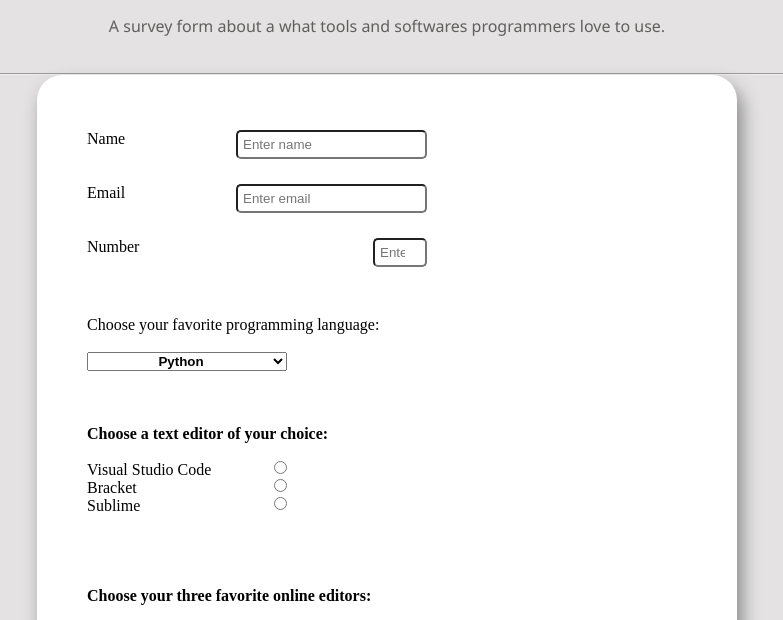
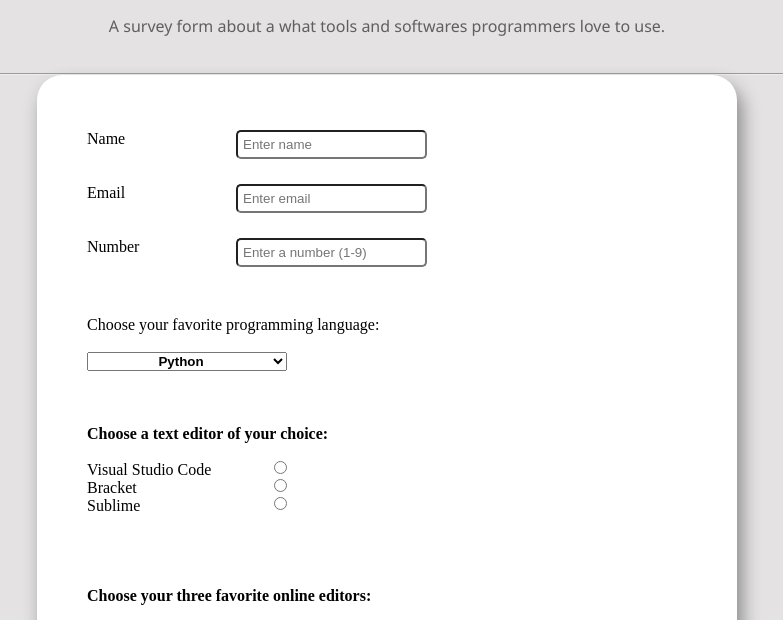
Before and after one commit to just-mann/surveyform, a plain HTML site: page index.html in a window 1280 px wide. Shown: the part 111-731 px from the top of the page, without its empty margins (253-1036 px from the left). Drawn offline with Linux system fonts and the light colour scheme.

Commit message:
Update survey.css

```diff
--- a/survey.css
+++ b/survey.css
@@ -44,6 +44,7 @@ body {
     float: right;
     border-radius: 5px;
     padding: 5px;
+    width: 191px;
 }
 
 .section2 {
```
